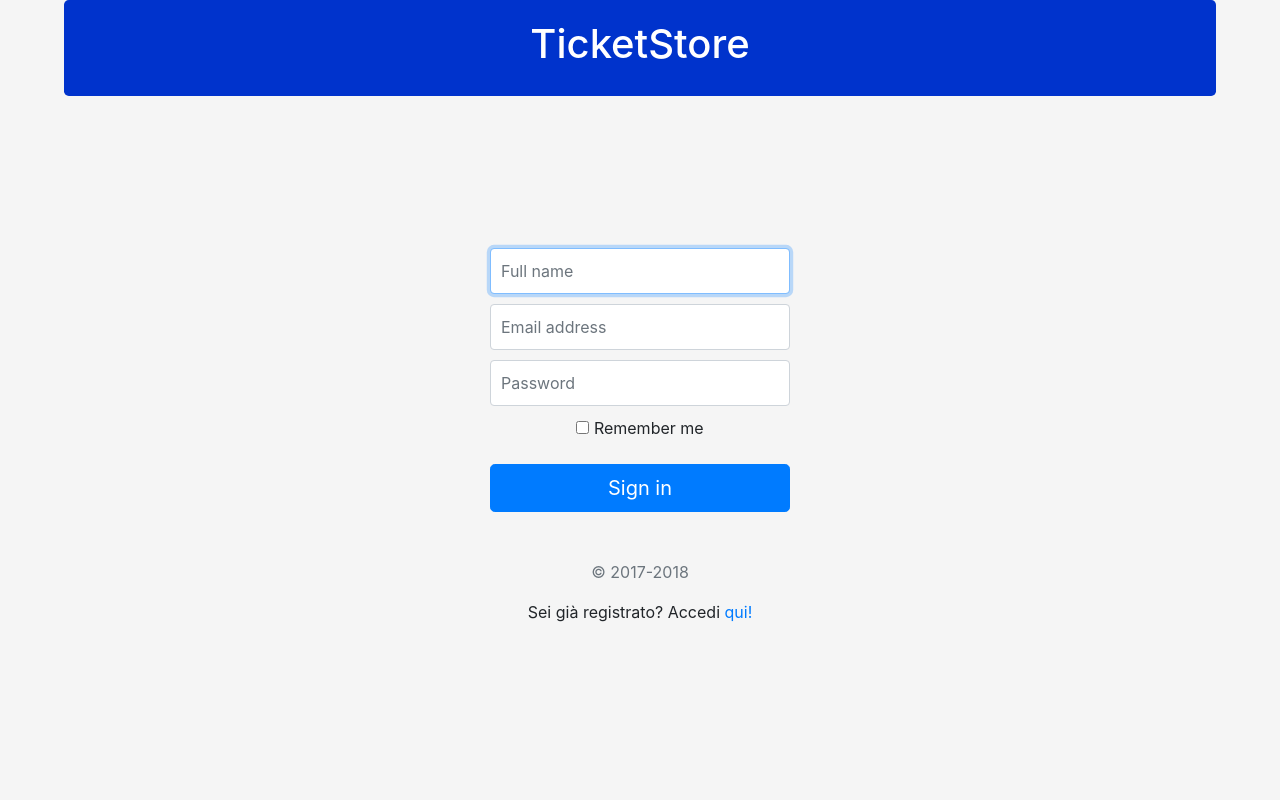
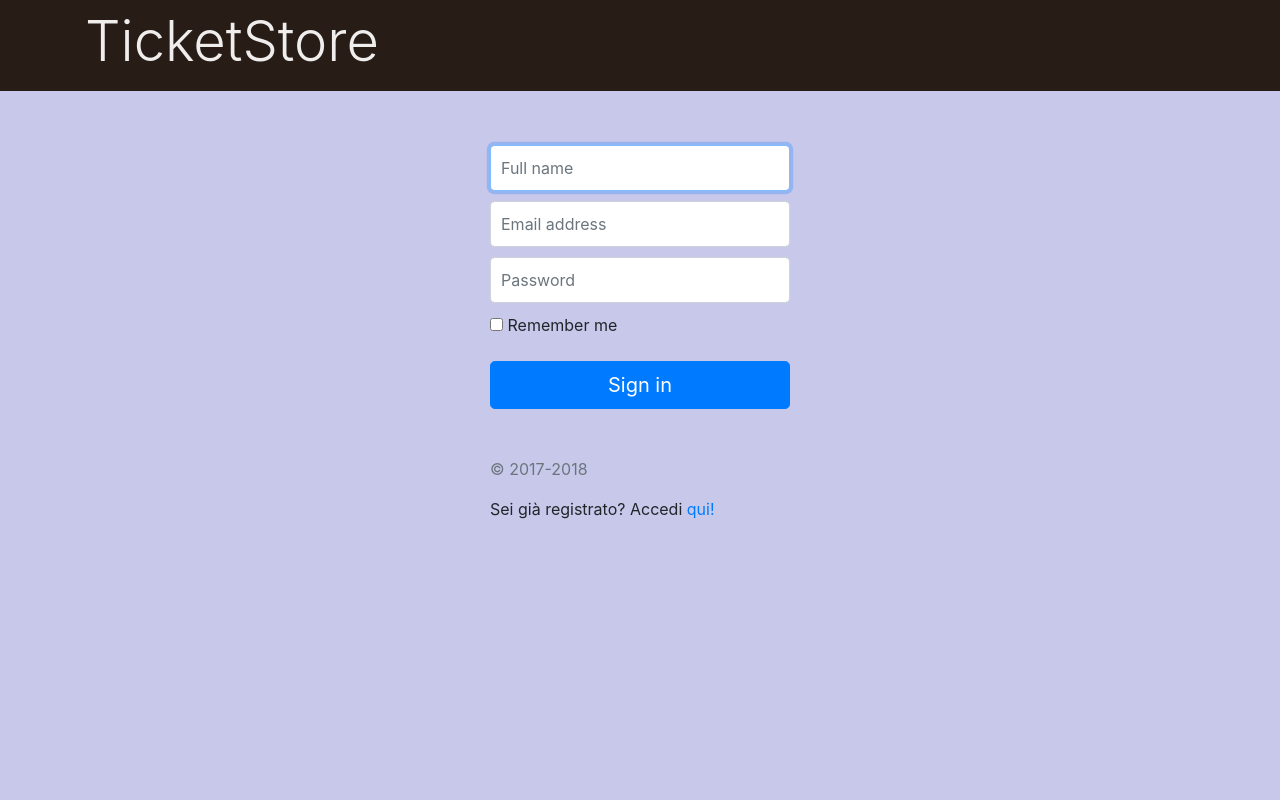
Before and after one commit to Xarkan/progweb, a PHP site: page /html_css/signin.html in a window 1280 px wide. Run offline with PHP 8.4, Linux system fonts and the light colour scheme; some libraries are stand-ins or nearby versions.

Commit message:
login e signin

```diff
--- a/Biglietti/html_css/signin.css
+++ b/Biglietti/html_css/signin.css
@@ -1,32 +1,22 @@
 html,
 body {
   height: 100%;
+  background-color: rgb(200, 200, 235);
 }
 
-body {
-  display: -ms-flexbox;
-  display: flex;
-  -ms-flex-align: center;
-  flex-direction: column;
-  align-items: center;
-  padding-bottom: 40px;
-  background-color: #f5f5f5;
+
+#header {
+	background-color: rgb(40, 29, 22);
+	color: rgb(240, 237, 237);
+	padding: 8px;
+	margin-bottom: 0px;
 }
 
-#header {
-  background-color: #0033cc;
-  color: #FFFFFF;
-  width: 90%;
-  padding: 20px;
+#home-link {
+  color: rgb(240, 237, 237);
 }
-
-#header a {
-  color: white;
+#home-link:hover {
   text-decoration: none;
-}
-
-#header a:hover {
-  color: white;
 }
 
 .form-signin {
@@ -34,6 +24,7 @@ body {
   max-width: 330px;
   padding: 15px;
   margin: auto;
+  margin-top: 3%;
 }
 .form-signin .checkbox {
   font-weight: 400;
--- a/Biglietti/html_css/signin.html
+++ b/Biglietti/html_css/signin.html
@@ -16,12 +16,15 @@
     <link href="signin.css" rel="stylesheet">
   </head>
 
-  <body class="text-center">
+  <body>
 
-    <div class="jumbotron text-center" id="header">
-      <h1>
-        <a href="Home.html">TicketStore</a></h1>
-    </div>
+      <div class="jumbotron jumbotron-fluid" id="header">
+          <div class="container">
+            <h1 class="display-4"><a href="Home.html" id="home-link">TicketStore</a></h1>
+            <!--<p class="lead">By people, for people</p>-->
+          </div>
+        </div>
+
 
     <form method="post" action="signin_data.php" class="form-signin">
 
```
Also changed, not shown: Biglietti/html_css/login.css (+10 -17 lines), Biglietti/html_css/login.html (+7 -7 lines).
